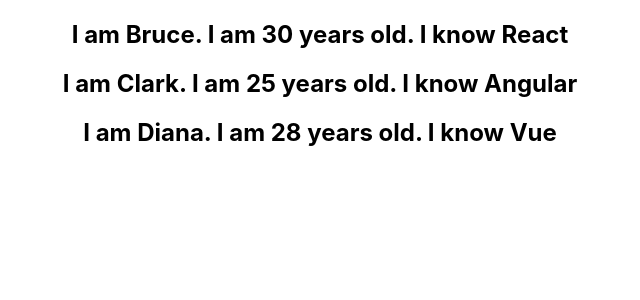
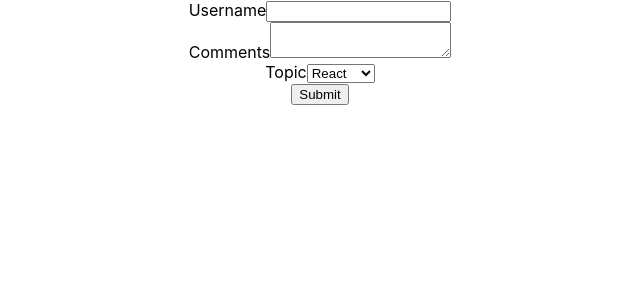
Before and after one commit to rohitkumar2850/React-Tutorial, a React (Create React App) app: page / in a window 1280 px wide. Shown: the top 300 px of the page, without its empty margins (320-960 px from the left). Built offline with nearby package versions, Linux system fonts and the light colour scheme.

Commit message:
Basic forms hnale

```diff
--- a/src/App.js
+++ b/src/App.js
@@ -11,10 +11,22 @@ import EventBind from './component/EventBind';
 import ParentComponenet from './component/ParentComponenet';
 import UserGreetings from './component/UserGreetings';
 import NameList from './component/NameList';
+import Stylesheet from './component/Stylesheet';
+import Inline from './component/Inline';
+import './appStyles.css';
+import styles from './appStyles.module.css';
+import Form from './component/Form';
 
 function App() {
   return (
     <div className="App">
+    <Form />
+
+
+    {/*<h1 className='error'>Error</h1>
+    <h1 className={styles.success}>Success</h1>
+    <Inline />
+    <Stylesheet primary={true}/>
     <NameList />
     {/*<UserGreetings />
     <ParentComponenet />
--- /dev/null
+++ b/src/appStyles.css
@@ -0,0 +1,3 @@
+.error{
+    color: red;
+}
--- /dev/null
+++ b/src/appStyles.module.css
@@ -0,0 +1,3 @@
+.success{
+    color: green;
+}
--- /dev/null
+++ b/src/component/Form.js
@@ -0,0 +1,66 @@
+import React, { Component } from "react";
+
+class Form extends Component {
+  constructor(props) {
+    super(props);
+
+    this.state = {
+      username: "",
+      comments: "",
+      topic: "react",
+    };
+  }
+
+  handleUsernameChange = (event) => {
+    this.setState({
+      username: event.target.value,
+    });
+  };
+  handleCommentsChange = (event) => {
+    this.setState({
+      comments: event.target.value,
+    });
+  };
+  handleTopicChange = (event) => {
+    this.setState({
+      topic: event.target.value,
+    });
+  };
+  handleSubmit = (event) => {
+    alert(`${this.state.username} ${this.state.comments} ${this.state.topic}`);
+    event.preventDefault();
+  };
+  render() {
+    const { username, comments, topic } = this.state;
+    return (
+      <form onSubmit={this.handleSubmit}>
+        <div>
+          <label>Username</label>
+          <input
+            type="text"
+            value={username}
+            onChange={this.handleUsernameChange}
+          />
+        </div>
+        <div>
+          <label>Comments</label>
+          <textarea
+            value={comments}
+            onChange={this.handleCommentsChange}
+          ></textarea>
+        </div>
+        <div>
+          <label>Topic</label>
+          <select value={topic} onChange={this.handleTopicChange}>
+            <option value="react">React</option>
+            <option value="angular">Angular</option>
+            <option value="vue">Vue</option>
+          </select>
+        </div>
+        <button type="submit">Submit</button>
+      </form>
+    );
+  }
+}
+
+export default Form;
--- /dev/null
+++ b/src/component/Inline.js
@@ -0,0 +1,15 @@
+import React from 'react'
+
+function Inline() {
+    const heading = {
+        fontSize: '72px',
+        color: 'blue'
+    }
+    return (
+        <div>
+            <h1 style={heading}>Inline</h1>
+        </div>
+    )
+}
+
+export default Inline
--- /dev/null
+++ b/src/component/Stylesheet.js
@@ -0,0 +1,13 @@
+import React from 'react'
+import './myStyle.css'
+
+function Stylesheet(props) {
+    let className = props.primary ? 'primary' : ''
+    return (
+        <div>
+            <h1 className={`${className} font-xl` }>Stylesheet</h1>
+        </div>
+    )
+}
+
+export default Stylesheet
--- /dev/null
+++ b/src/component/myStyle.css
@@ -0,0 +1,7 @@
+.primary{
+    color: orange;
+}
+
+.font-xl{
+    font-size: 72px;
+}
```
